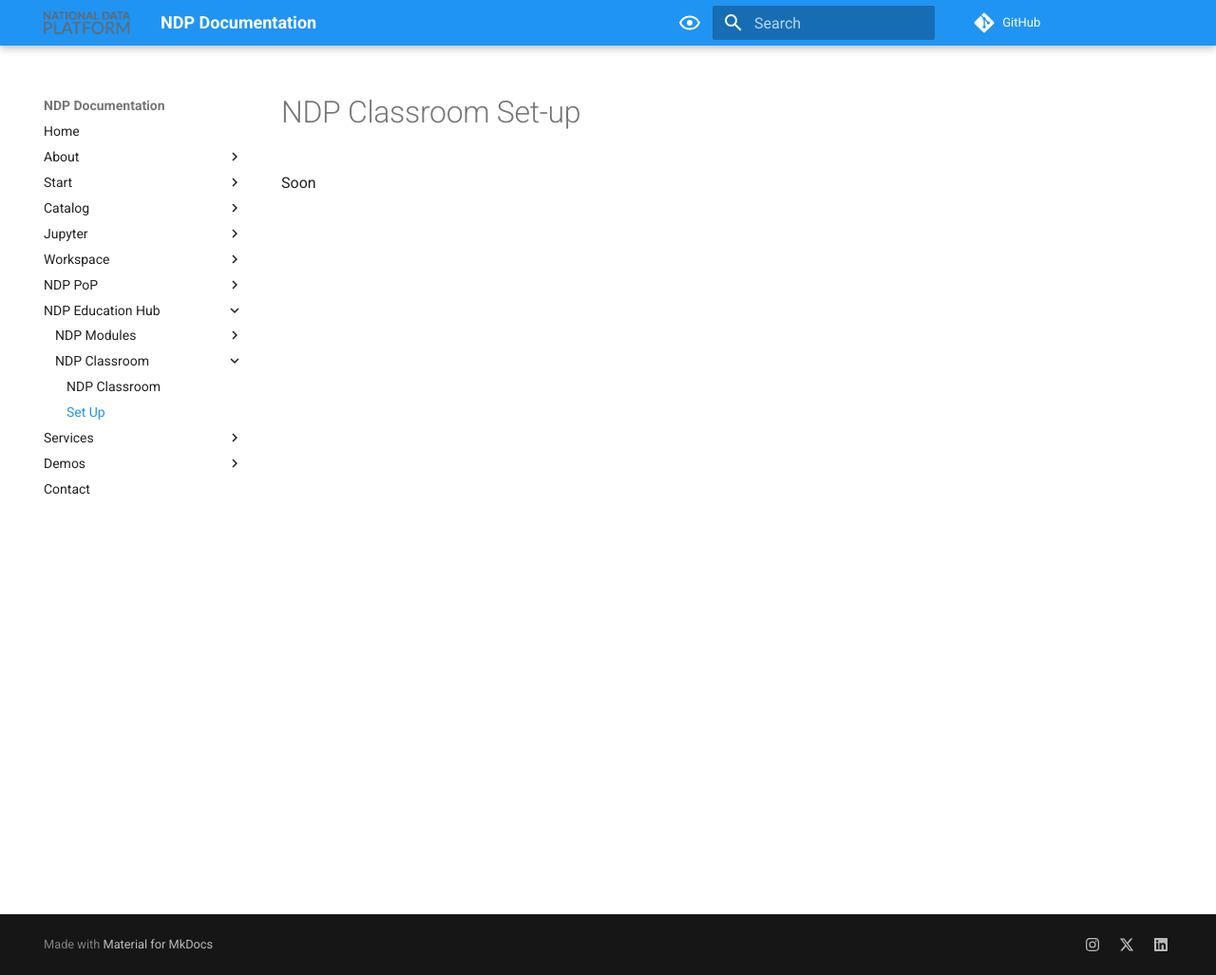
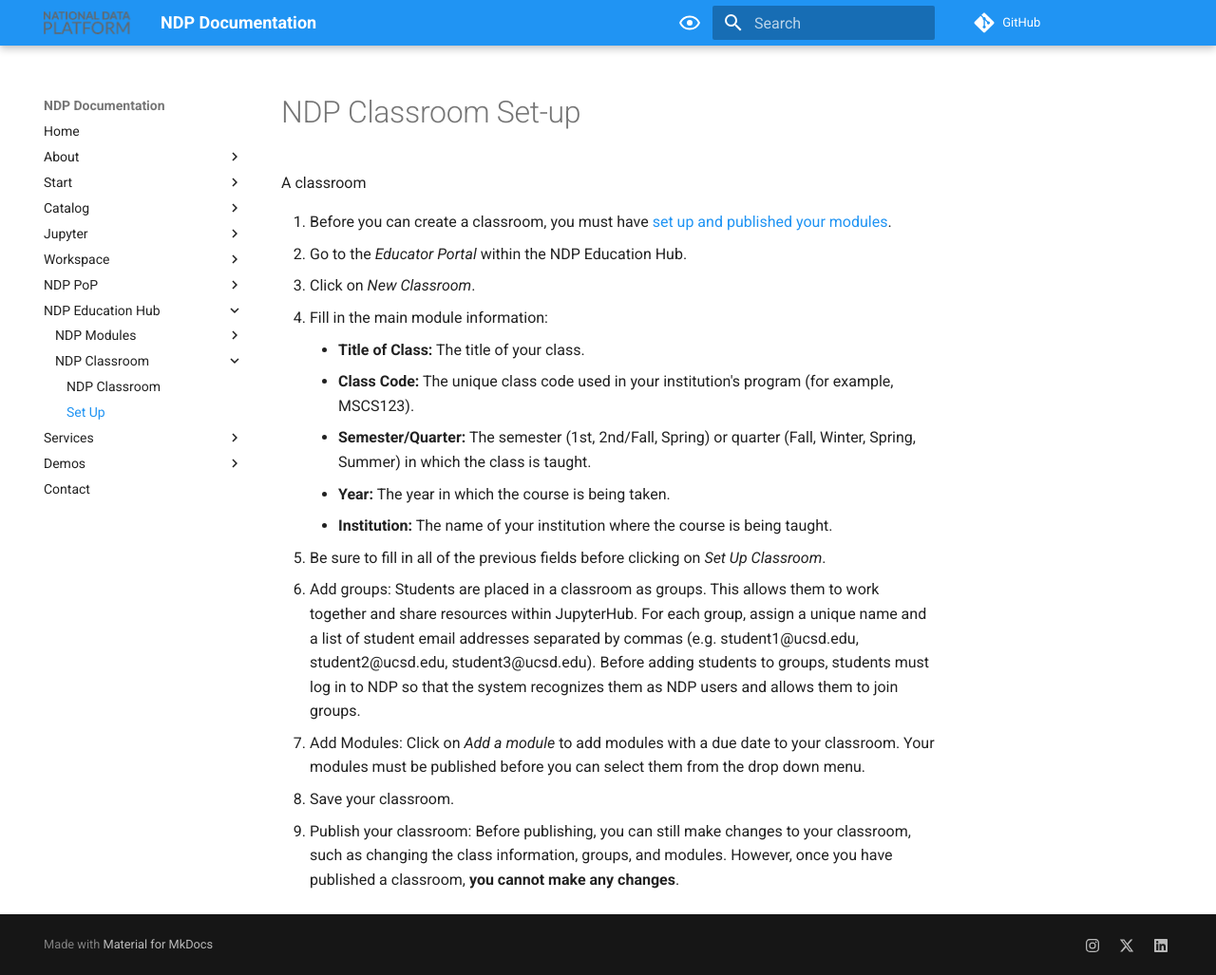
Before and after one commit to national-data-platform/ndp-documentation, an MkDocs documentation site: the page built from docs/ndp-classroom/set-up.md, in a window 1280 px wide and 1027 px high. Shown: the whole window at 95% size. Built offline with MkDocs 1.6.1 and Material for MkDocs 9.7.7, drawn with Linux system fonts in a browser that asks for light colours.

Commit message:
Updating EH docs

```diff
--- a/docs/ndp-classroom/set-up.md
+++ b/docs/ndp-classroom/set-up.md
@@ -1,3 +1,21 @@
 # NDP Classroom Set-up
 
-Soon
+A classroom
+
+1. Before you can create a classroom, you must have [set up and published your modules](../ndp-modules/module-tutorial.md).
+2. Go to the *Educator Portal* within the NDP Education Hub.
+3. Click on *New Classroom*.
+4. Fill in the main module information:
+    - **Title of Class:** The title of your class.
+    - **Class Code:** The unique class code used in your institution's program (for example, MSCS123).
+    - **Semester/Quarter:** The semester (1st, 2nd/Fall, Spring) or quarter (Fall, Winter, Spring, Summer) in which the class is taught.
+    - **Year:** The year in which the course is being taken.
+     - **Institution:** The name of your institution where the course is being taught.
+5. Be sure to fill in all of the previous fields before clicking on *Set Up Classroom*.
+6. Add groups: Students are placed in a classroom as groups. This allows them to work together and share resources within JupyterHub.
+For each group, assign a unique name and a list of student email addresses separated by commas (e.g. student1@ucsd.edu, student2@ucsd.edu, student3@ucsd.edu).
+Before adding students to groups, students must log in to NDP so that the system recognizes them as NDP users and allows them to join groups.
+
+7. Add Modules: Click on *Add a module* to add modules with a due date to your classroom. Your modules must be published before you can select them from the drop down menu.
+8. Save your classroom.
+9. Publish your classroom: Before publishing, you can still make changes to your classroom, such as changing the class information, groups, and modules. However, once you have published a classroom, **you cannot make any changes**.
```
Also changed, not shown: docs/ndp-classroom/index.md (+10 -14 lines), docs/ndp-modules/index.md (+2 -3 lines), docs/ndp-modules/understanding-modules.md (+0 -10 lines), docs/ndp-classroom/images/classroom-flow.png.
